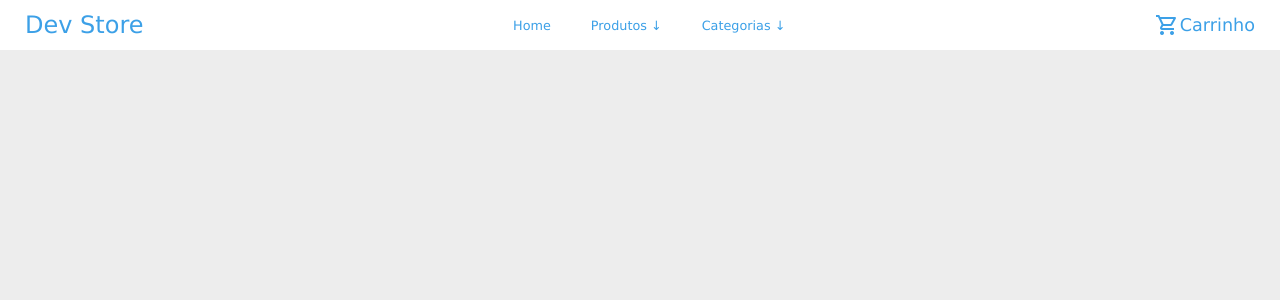
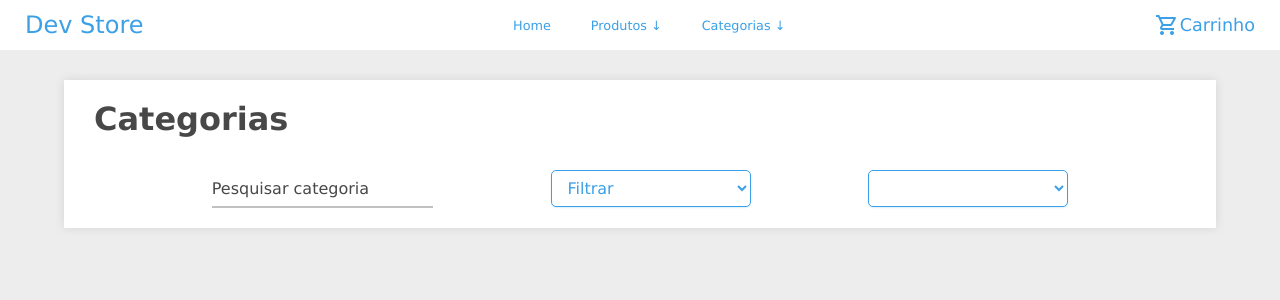
Before and after one commit to lucashrv/dev-store, a React (Vite) app: page / in a window 1280 px wide. Shown: the top 300 px of the page. Built offline with nearby package versions, Linux system fonts and the light colour scheme.

Commit message:
update categories view

```diff
--- a/index.html
+++ b/index.html
@@ -4,7 +4,9 @@
     <meta charset="UTF-8" />
     <link rel="icon" type="image/svg+xml" href="/vite.svg" />
     <meta name="viewport" content="width=device-width, initial-scale=1.0" />
+    <!-- Icons -->
     <link rel="stylesheet" href="https://fonts.googleapis.com/css2?family=Material+Symbols+Outlined:opsz,wght,FILL,GRAD@20..48,100..700,0..1,-50..200" />
+
     <title>Dev Store</title>
   </head>
   <body>
--- a/src/App.jsx
+++ b/src/App.jsx
@@ -3,6 +3,7 @@ import { Routes, Route } from 'react-router-dom'
 
 //Routes
 import Categories from './views/Categories'
+import Products from './views/Products/index';
 
 function App() {
 
@@ -10,6 +11,7 @@ function App() {
     <>
       <Navbar />
       <Routes>
+        <Route path='/' element={ <Products /> } />
         <Route path='/categories' element={ <Categories /> } />
       </Routes>
     </>
--- a/src/components/Input/index.jsx
+++ b/src/components/Input/index.jsx
@@ -4,7 +4,8 @@ export default function Input (props) {
     const {
         title = 'Title',
         value,
-        onChange
+        onChange,
+        onKeyUp
     } = props
 
     return <>
@@ -14,6 +15,7 @@ export default function Input (props) {
                 type="text"
                 value={value}
                 onChange={onChange}
+                onKeyUp={onKeyUp}
                 required
             />
             <div className="underline"></div>
--- a/src/components/Input/style.css
+++ b/src/components/Input/style.css
@@ -3,7 +3,8 @@
 }
 
 .wrapper{
-    width: 300px;
+    max-width: 300px;
+    min-width: 200px;
     background: transparent;
   }
   .wrapper .input-data{
--- /dev/null
+++ b/src/components/Select/index.jsx
@@ -0,0 +1,25 @@
+import './style.css'
+
+export default function Select({ title }) {
+
+    return <div className='box'>
+
+        <label className="select" for="slct">
+            <select id="slct" required="required">
+                <option value="" disabled="disabled" selected="selected">{title}</option>
+                <option value="#">One</option>
+                <option value="#">Two</option>
+                <option value="#">Three</option>
+            </select>
+            <svg>
+                <use xlink:href="#select-arrow-down"></use>
+            </svg>
+        </label>
+        {/* SVG Sprites */}
+        <svg className="sprites">
+            <symbol id="select-arrow-down" viewbox="0 0 10 6">
+                <polyline points="1 1 5 5 9 1"></polyline>
+            </symbol>
+        </svg>
+    </div>
+}
--- /dev/null
+++ b/src/components/Select/style.css
@@ -0,0 +1,65 @@
+.box {
+    max-width: 300px;
+    min-width: 200px;
+}
+
+.select {
+    position: relative;
+    min-width: 200px;
+}
+
+.select svg {
+    position: absolute;
+    right: 12px;
+    top: calc(50% - 3px);
+    width: 10px;
+    height: 6px;
+    stroke-width: 2px;
+    stroke: #3ca0e7;
+    fill: none;
+    stroke-linecap: round;
+    stroke-linejoin: round;
+    pointer-events: none;
+}
+
+.select select {
+    padding: 7px 40px 7px 12px;
+    width: 100%;
+    border: 1px solid #3ca0e7;
+    border-radius: 5px;
+    background: #fff;
+    box-shadow: 0 1px 3px -2px #3ca0e7;
+    cursor: pointer;
+    font-family: inherit;
+    font-size: 16px;
+    transition: all 150ms ease;
+}
+
+.select select:required:invalid {
+    color: #3ca0e7;
+}
+
+.select select option {
+    color: #3ca0e7;
+}
+
+.select select option[value=""][disabled] {
+    display: none;
+}
+
+.select select:focus {
+    outline: none;
+    border-color: #3ca0e7;
+}
+
+.select select:hover + svg {
+    stroke: #3ca0e7;
+}
+
+.sprites {
+    position: absolute;
+    width: 0;
+    height: 0;
+    pointer-events: none;
+    user-select: none;
+}
--- /dev/null
+++ b/src/hooks/useApi.js
@@ -0,0 +1,26 @@
+import { useEffect, useState } from "react";
+import axios from "axios";
+
+export function useApi(axiosParams) {
+
+    const [data, setData] = useState([])
+    const [loading, setLoading] = useState(true)
+    const [error, setError] = useState(null)
+
+    const fetchData = async (params) => {
+        try {
+            const result = await axios.request(params)
+            setData(result.data)
+        } catch (error) {
+            setError(error)
+        } finally {
+            setLoading(false)
+        }
+    };
+
+    useEffect(() => {
+        fetchData(axiosParams)
+    }, [axiosParams])
+
+    return { data, error, loading }
+}
--- a/src/main.jsx
+++ b/src/main.jsx
@@ -5,9 +5,7 @@ import './index.css'
 import { BrowserRouter } from 'react-router-dom'
 
 ReactDOM.createRoot(document.getElementById('root')).render(
-  <React.StrictMode>
     <BrowserRouter>
       <App />
     </BrowserRouter>
-  </React.StrictMode>,
 )
--- a/src/views/Categories/index.jsx
+++ b/src/views/Categories/index.jsx
@@ -1,16 +1,88 @@
+import { useApi } from "../../hooks/useApi"
 import {
     MainStyled,
-    DivSearch
+    DivSearch,
+    CategoriesSection,
+    CategoriesBox,
+    IconBox
 } from "./styled"
 import Input from "../../components/Input"
+import { useEffect, useState } from 'react';
 
-export default function Categories () {
+export default function Categories() {
+
+    const URL = "http://localhost:8080/api/categories/getAll"
+    const { data: categoriesList, loading, error } = useApi(URL)
+
+    const [searchedData, setSearchedData] = useState([])
+    const [searchValue, setSearchValue] = useState("")
+
+    useEffect(() => {
+        if (!loading) {
+            setSearchedData(categoriesList)
+        }
+    }, [loading])
+
+    const searchCategories = () => {
+        !loading &&
+            setSearchedData(categoriesList.filter(category => {
+                let valid = false
+
+                if (category.name.toLowerCase().includes(searchValue)) {
+                    valid = true
+                }
+                return valid
+            }))
+        console.log(searchValue);
+        console.log(searchedData);
+    }
+
     return <>
         <MainStyled>
             <h1>Categorias</h1>
             <DivSearch>
-                <Input title='Pesquisar categoria' />
+                <Input
+                    title='Pesquisar categoria'
+                    value={searchValue}
+                    onKeyUp={searchCategories}
+                    onChange={(e) => setSearchValue(e.target.value.toLowerCase())}
+                />
             </DivSearch>
+
+            <CategoriesSection>
+
+                {loading && <h4>Carregando...</h4>}
+                {error && <h4>Erro no carregamento</h4>}
+
+                {!loading && searchedData.length > 0 &&
+                    searchedData.map(category => {
+                        return (
+                            <CategoriesBox key={category.id}>
+                                <h3>{category.name}</h3>
+                                <IconBox>
+                                    <span
+                                        className="material-symbols-outlined"
+                                        style={{ color: '#3ca0e7', }}
+                                        onClick={() => console.log(category.id)}
+                                    >
+                                        edit
+                                    </span>
+
+                                    <span
+                                        className="material-symbols-outlined"
+                                        style={{ color: '#e10000', }}
+                                        onClick={() => console.log(category.id)}
+                                    >
+                                        delete
+                                    </span>
+                                </IconBox>
+                            </CategoriesBox>)
+                    })
+                }
+
+                {!loading && searchedData.length === 0 && <h4>Nenhuma categoria encontrada</h4>}
+
+            </CategoriesSection>
         </MainStyled>
     </>
 }
--- a/src/views/Categories/styled.jsx
+++ b/src/views/Categories/styled.jsx
@@ -2,14 +2,52 @@ import styled from 'styled-components'
 
 export const MainStyled = styled.main`
     width: 90%;
-    margin: 0 auto;
-    margin-top: 30px;
+    margin: 30px auto;
+    /* min-height: 80vh; */
     padding: 20px 30px;
     background: #fff;
     box-shadow: 0px 0px 10px rgba(0,0,0,0.1);
+    border-radius: 5px;
 `
 
 export const DivSearch = styled.div`
     width: 100%;
-    margin: 30px 0;
+    margin-top: 30px;
+    margin-bottom: 30px;
 `
+
+export const CategoriesSection = styled.section`
+    padding: 20px 0;
+    display: flex;
+    flex-wrap: wrap;
+    justify-content: center;
+`
+
+export const CategoriesBox = styled.div`
+    border: 2px solid;
+    border-radius: 15px 3px 15px 3px;
+    min-width: 500px;
+    max-width: 500px;
+    height: 50px;
+    margin: 10px 10px;
+    padding: 0 15px;
+    display: flex;
+    align-items: center;
+    justify-content: space-between;
+
+    & h3 {
+        max-width: 350px;
+    }
+`
+
+export const IconBox = styled.div`
+    width: 80px;
+    display: flex;
+    justify-content: space-between;
+    align-items: center;
+
+    & span {
+        cursor: pointer;
+        font-size: 2rem;
+    }
+`
--- a/src/views/Products/index.jsx
+++ b/src/views/Products/index.jsx
@@ -1,5 +1,19 @@
+import {
+    MainStyled,
+    DivSearch
+} from "./styled"
+import Input from "../../components/Input"
+import Select from "../../components/Select"
+
 export default function Products () {
     return <>
-
+        <MainStyled>
+            <h1>Categorias</h1>
+            <DivSearch>
+                <Input title='Pesquisar categoria' />
+                <Select title='Filtrar' />
+                <Select />
+            </DivSearch>
+        </MainStyled>
     </>
 }
--- /dev/null
+++ b/src/views/Products/styled.jsx
@@ -0,0 +1,18 @@
+import styled from 'styled-components'
+
+export const MainStyled = styled.main`
+    width: 90%;
+    margin: 0 auto;
+    margin-top: 30px;
+    padding: 20px 30px;
+    background: #fff;
+    box-shadow: 0px 0px 10px rgba(0,0,0,0.1);
+`
+
+export const DivSearch = styled.div`
+    width: 100%;
+    margin-top: 30px;
+    display: flex;
+    justify-content: space-evenly;
+    align-items: center;
+`
```
